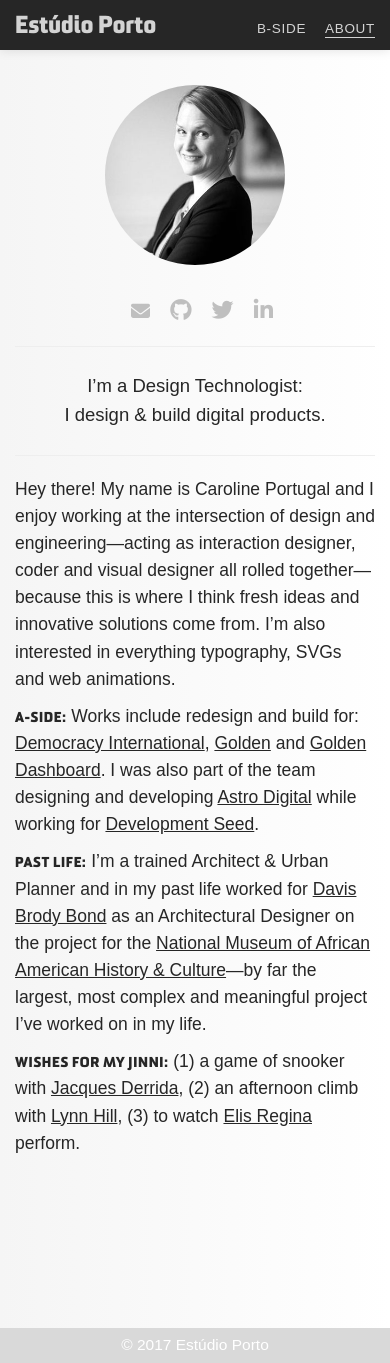
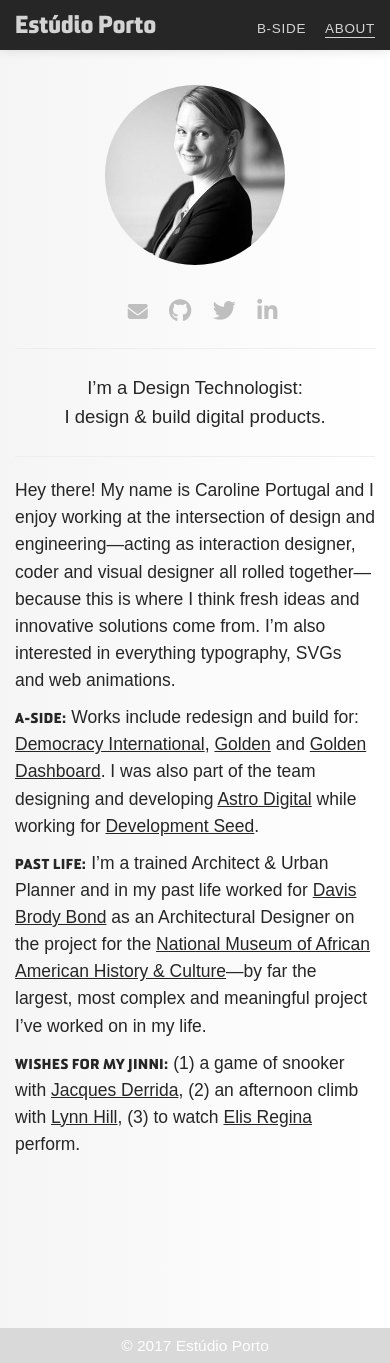
Before and after one commit to carolineportugal/estudioporto, a Jekyll site: the page built from about/index.html, in a window 390 px wide and 1363 px high. Built offline with Jekyll 4.4.1, drawn with Linux system fonts in a browser that asks for light colours; nearby versions of some CDN libraries; some web fonts are replaced.

Commit message:
even more tweaks to about

```diff
--- a/_sass/_about.scss
+++ b/_sass/_about.scss
@@ -122,14 +122,14 @@
   @media (max-width:799px) {
 
     .contact{
-      font-size: 22px;
+      font-size: 23px;
 
       a{
-        margin-left:1.4rem;
+        margin-left:1.5rem;
       }
 
       .fa-envelope{
-        font-size: 19px;
+        font-size: 20px;
       }
 
     }
```
